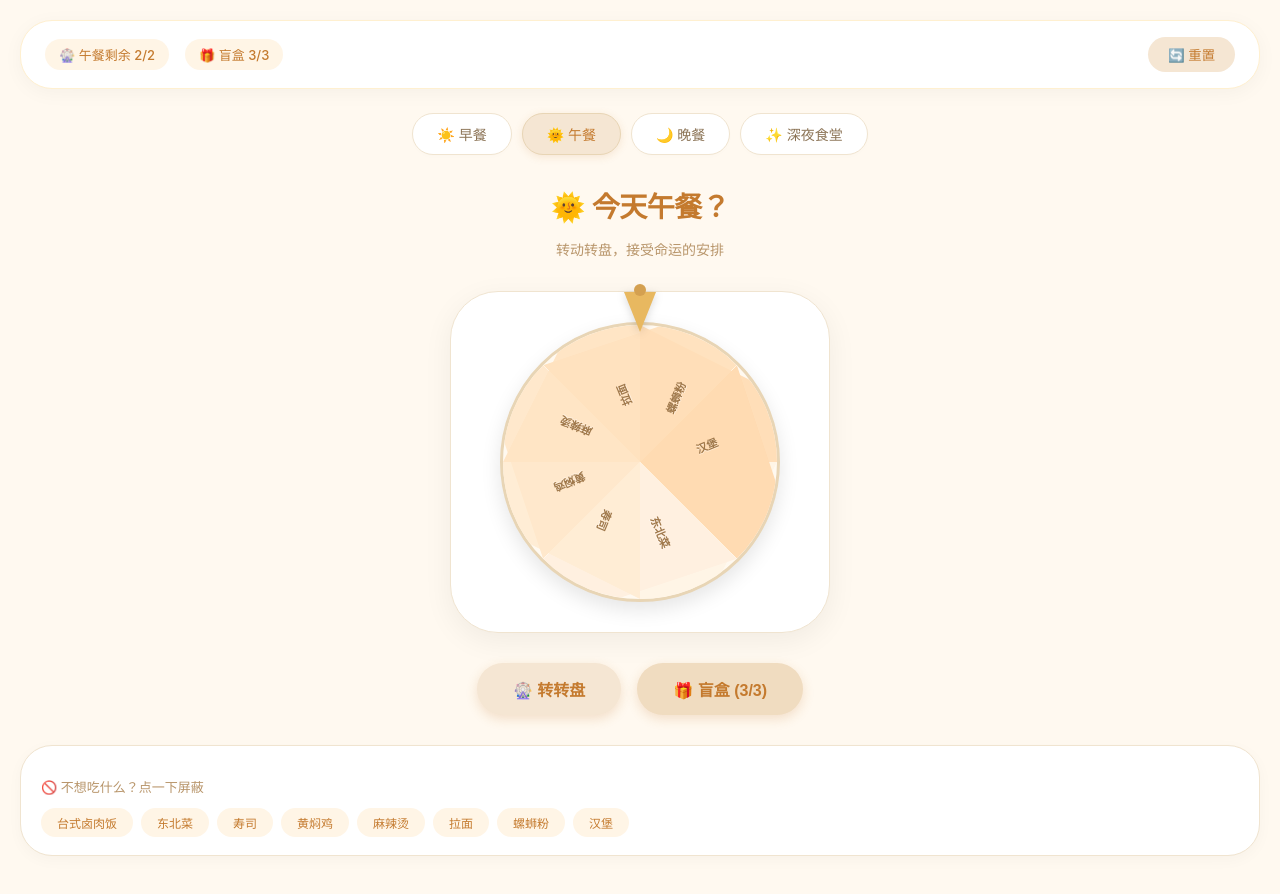
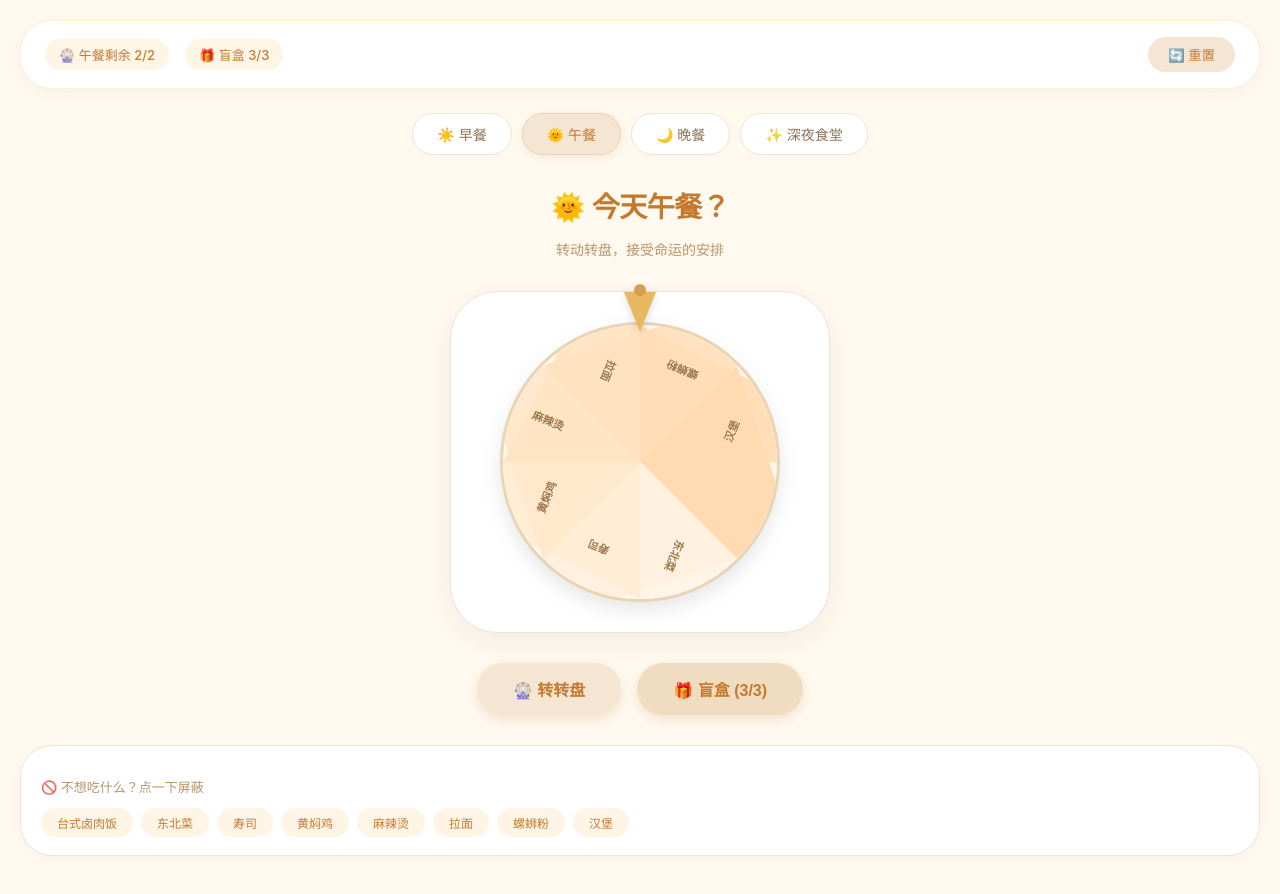
Before and after one commit to jingyunli86/fate-food, a Next.js app: page / in a window 1280 px wide. Built offline with nearby package versions, Linux system fonts and the light colour scheme.

Commit message:
修复美团链接

```diff
--- a/app/page.tsx
+++ b/app/page.tsx
@@ -114,7 +114,8 @@ export default function FateFood() {
   }, []);
 
   const getDeliveryUrl = (food: string) => {
-    return `https://i.meituan.com/s/?w=${encodeURIComponent(food)}`;
+    // 使用美团主站搜索，更稳定
+    return `https://www.meituan.com/s?w=${encodeURIComponent(food)}`;
   };
 
   const getFilteredOptions = () => {
@@ -352,6 +353,9 @@ export default function FateFood() {
         {currentOptions.map((option, i) => {
   const count = currentOptions.length;
   const angle = 360 / count;
+  // 关键修复：每个扇区的文字应该旋转到扇区中间，而不是固定角度
+  const textRotate = i * angle + angle / 2;
+
   return (
     <div key={i} style={{
       position: 'absolute',
@@ -366,9 +370,9 @@ export default function FateFood() {
     }}>
       <div style={{
         position: 'absolute',
-                    left: '35%',
-                    top: '20%',
-                    transform: `rotate(${angle / 2}deg)`,
+        left: '55%',      // 调整文字位置
+        top: '25%',
+        transform: `rotate(${textRotate}deg)`,  // 改为动态旋转
         fontSize: '11px',
         fontWeight: '600',
         color: '#A0784A',
```
Lines whose indentation alone changed are shown as unchanged.
